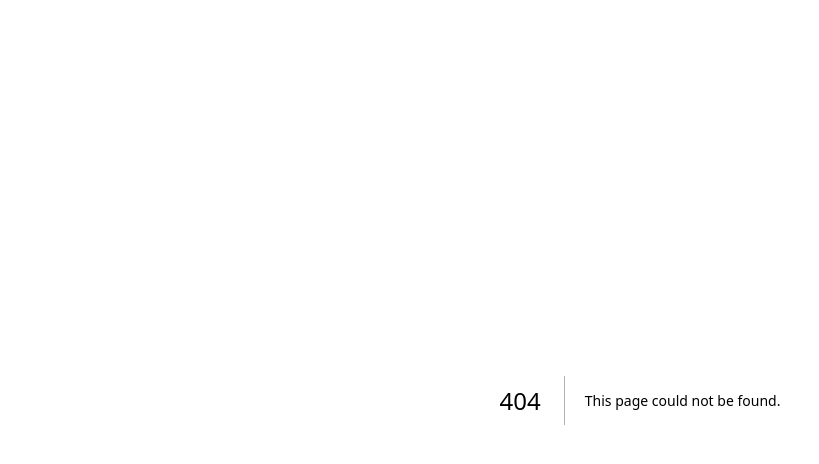
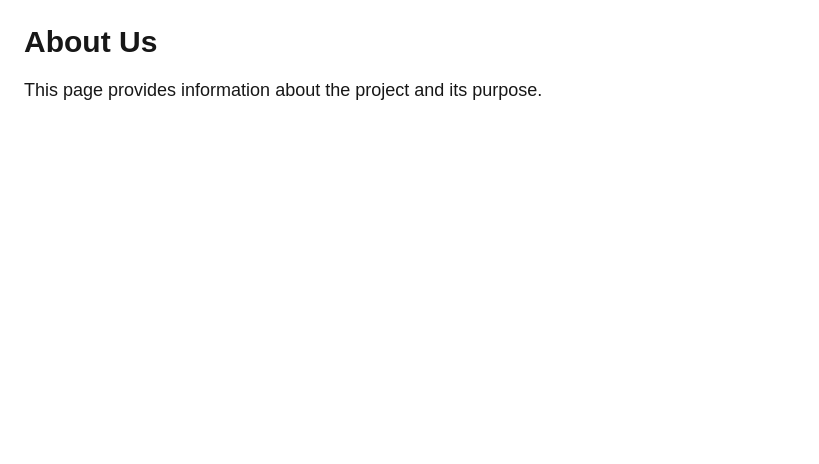
Before and after one commit to umarfaruq43/alx-project-0x02-setup, a Next.js app in the folder alx-project-0x02/: page /home in a window 1280 px wide. Before the commit this address had no page. Shown: the top 464 px of the page, without its empty margins (0-819 px from the left). Built offline with nearby package versions, Linux system fonts and the light colour scheme.

Commit message:
Basic Routing in Next.js

```diff
--- a/alx-project-0x02/components/layout/Header.tsx
+++ b/alx-project-0x02/components/layout/Header.tsx
@@ -1,5 +1,19 @@
+import Link from "next/link";
+
 const Header = () => {
-    return <div>Header</div>;
+    return (
+        <header className="flex items-center justify-between p-4 bg-gray-200 shadow">
+            <h1 className="text-xl font-bold">My Next.js Project</h1>
+            <nav className="flex gap-4">
+                <Link href="/home" className="text-blue-600 hover:underline">
+                    Home
+                </Link>
+                <Link href="/about" className="text-blue-600 hover:underline">
+                    About
+                </Link>
+            </nav>
+        </header>
+    );
 };
 
 export default Header;
--- /dev/null
+++ b/alx-project-0x02/pages/about.tsx
@@ -0,0 +1,12 @@
+const about = () => {
+    return (
+        <div className="p-6">
+            <h1 className="text-3xl font-bold">Welcome to the Home Page</h1>
+            <p className="mt-4 text-lg">
+                This is the main landing page of the project.
+            </p>
+        </div>
+    );
+};
+
+export default about;
--- /dev/null
+++ b/alx-project-0x02/pages/home.tsx
@@ -0,0 +1,13 @@
+const home = () => {
+    return (
+        <div className="p-6">
+            <h1 className="text-3xl font-bold">About Us</h1>
+            <p className="mt-4 text-lg">
+                This page provides information about the project and its
+                purpose.
+            </p>
+        </div>
+    );
+};
+
+export default home;
```
